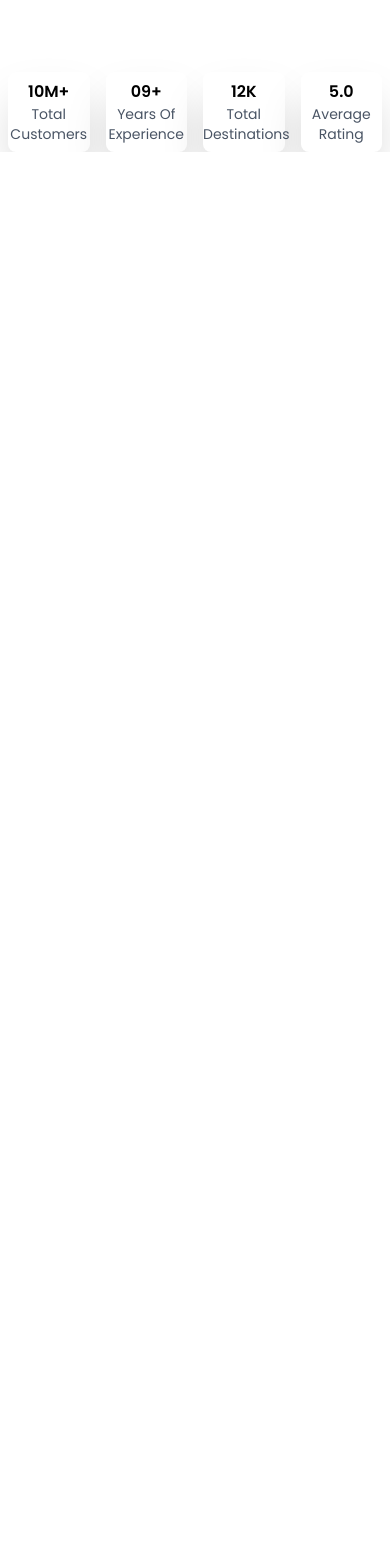
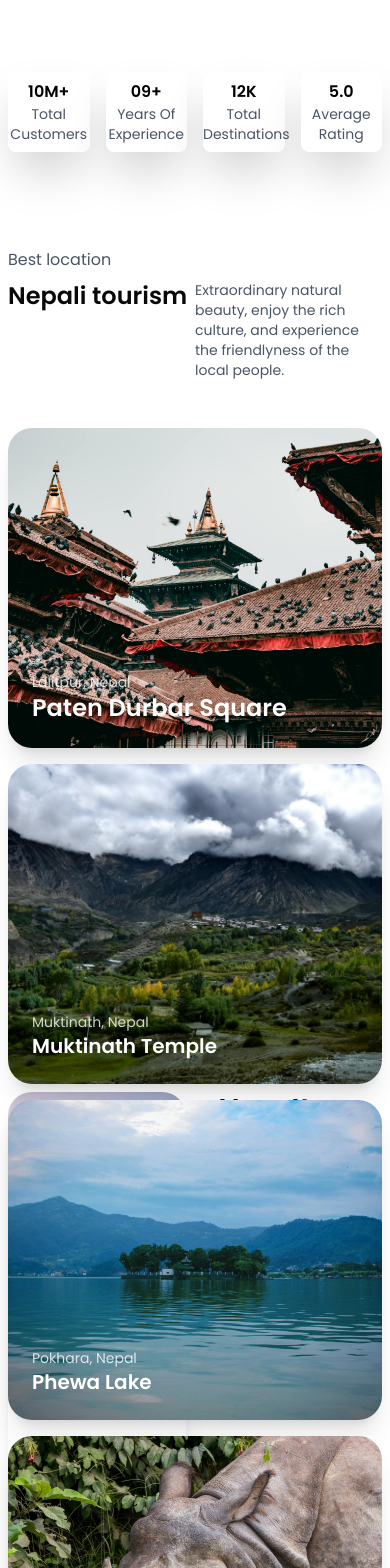
Before and after one commit to khojwar/neptravi, a Next.js app: page / in a window 390 px wide. Shown: the part 820-2388 px from the top of the page. Before the commit the page ends 972 px from the top, so only its background shows below. Built offline with nearby package versions, Linux system fonts and the light colour scheme.

Commit message:
make responsive best-places

```diff
--- a/src/app/page.tsx
+++ b/src/app/page.tsx
@@ -7,7 +7,8 @@ export default function Home() {
   return (
     <>
       <HeroSection />
-
+      <BestLocation />
+      <HowItWorks />
     </>
   );
 }
--- a/src/components/BestLocation.tsx
+++ b/src/components/BestLocation.tsx
@@ -2,14 +2,14 @@
 
 const BestLocation = () => {
   return (
-    <div>
-        <p className='text-gray-600 text-xl'>Best location</p>
-        <div className='flex justify-between mt-4 mb-12'>
-            <h1 className='text-4xl md:w-1/3 lg:w-2/5 font-semibold '>Nepali tourism</h1>
-            <p className='text-gray-600 md:w-2/3 md:pl-4 lg:w-3/5 text-xl'>Extraordinary natural beauty, enjoy the rich culture, and experience the friendlyness of the local people.</p>
+    <div className="mx-2 md:max-w-3xl lg:max-w-7xl md:mx-auto h-screen pt-32">
+        <p className='text-gray-600 md:text-lg'>Best location</p>
+        <div className='flex justify-between mt-2 mb-12'>
+            <h1 className='text-2xl md:text-4xl w-1/2 lg:w-2/5 font-semibold '>Nepali tourism</h1>
+            <p className='text-gray-600 w-1/2 md:pl-4 text-sm lg:w-3/5 lg:text-xl'>Extraordinary natural beauty, enjoy the rich culture, and experience the friendlyness of the local people.</p>
         </div>
 
-        <div className="grid grid-cols-1 md:grid-cols-3 gap-6">
+        <div className="grid grid-cols-1 md:grid-cols-3 gap-4">
             {/* Large Left Image */}
             <div className="md:col-span-2 relative rounded-3xl overflow-hidden shadow-xl">
                 <img src="/kathmandu.jpg" className="w-full h-80 md:h-96 object-cover " />
@@ -45,12 +45,7 @@ const BestLocation = () => {
                     <h2 className="text-2xl font-semibold">Chitwan National Park</h2>
                 </div>
             </div>
-
         </div>
-
-
-
-
     </div>
   )
 }
--- a/src/components/HowItWorks.tsx
+++ b/src/components/HowItWorks.tsx
@@ -1,8 +1,7 @@
-import React from 'react'
 
 const HowItWorks = () => {
   return (
-    <div className='flex gap-4 h-screen'>
+    <div className='flex gap-4 h-screen md:max-w-3xl lg:max-w-7xl md:mx-auto pt-32 mx-2'>
         <div className='w-1/2 rounded-3xl overflow-hidden shadow-xl'>
             <img src="narayani beach.jpg" alt="narayani beach" />
         </div>
--- a/src/components/LanguageToggle.tsx
+++ b/src/components/LanguageToggle.tsx
@@ -1,4 +1,4 @@
-// components/LanguageToggle.jsx
+
 "use client";
 import { useState } from "react";
 
```
